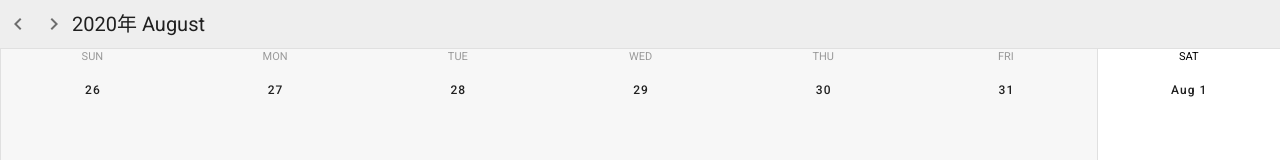
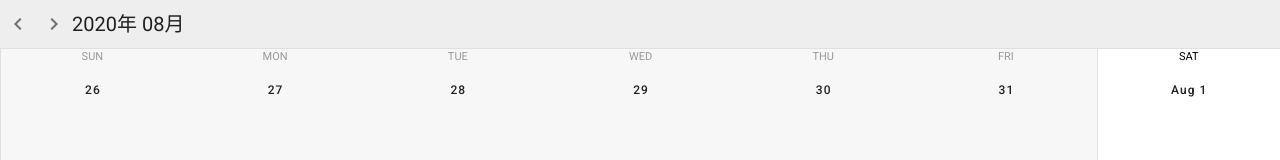
Before and after one commit to youichiro/vuetify-calendar-sample, a Vue app: page / in a window 1280 px wide. Shown: the top 160 px of the page. Built offline with nearby package versions, Linux system fonts and the light colour scheme.

Commit message:
momentで年月を表示

```diff
--- a/src/components/Calendar.vue
+++ b/src/components/Calendar.vue
@@ -17,6 +17,7 @@
     <v-sheet height="94vh">
       <v-calendar
         ref="calendar"
+        v-model="value"
         :events="events"
         :event-color="getEventColor"
         @change="getEvents"
@@ -26,29 +27,20 @@
 </template>
 
 <script>
+  import moment from 'moment'
+
   export default {
     data: () => ({
       events: [],
-      start: null,
-      end: null,
+      value: moment().format('yyyy-MM-DD'),
     }),
     computed: {
       title () {
-        if (this.start === null || this.end === null) {
-          return ''
-        }
-        const year = this.start.year
-        const month = this.monthFormatter(this.start)
-        return `${year}年 ${month}`
-      },
-      monthFormatter () {
-        return this.$refs.calendar.getFormatter({
-          timeZone: 'UTC', month: 'long',
-        })
+        return moment(this.value).format('yyyy年 MM月')
       },
     },
     methods: {
-      getEvents ({ start, end }) {
+      getEvents () {
         const events = [
           {
             name: '会議',
@@ -92,9 +84,14 @@
             color: 'cyan',
             timed: false,
           },
+          {
+            name: '休暇',
+            start: new Date('2020-09-07'),
+            end: new Date('2020-09-11'),
+            color: 'green',
+            timed: false,
+          },
         ]
-        this.start = start
-        this.end = end
         this.events = events
       },
       getEventColor (event) {
```
